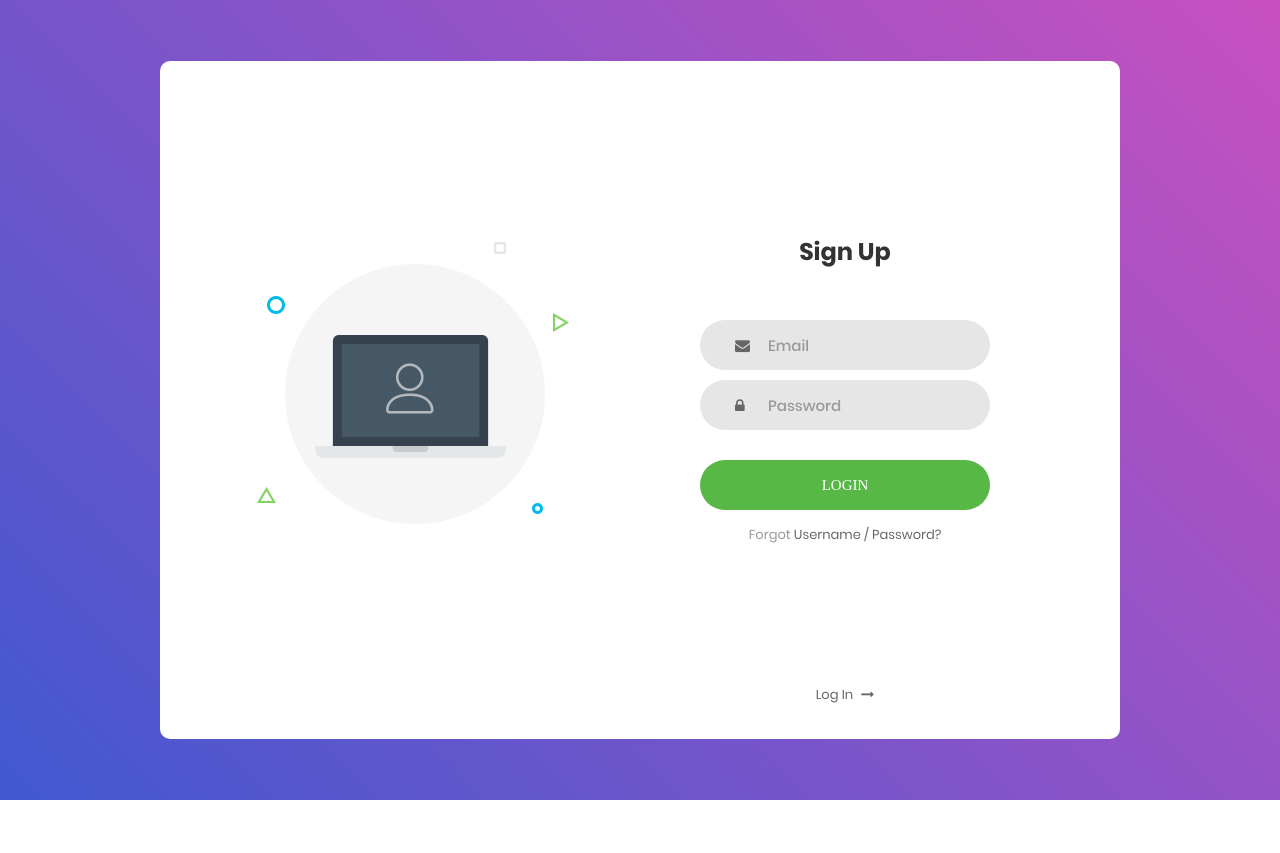
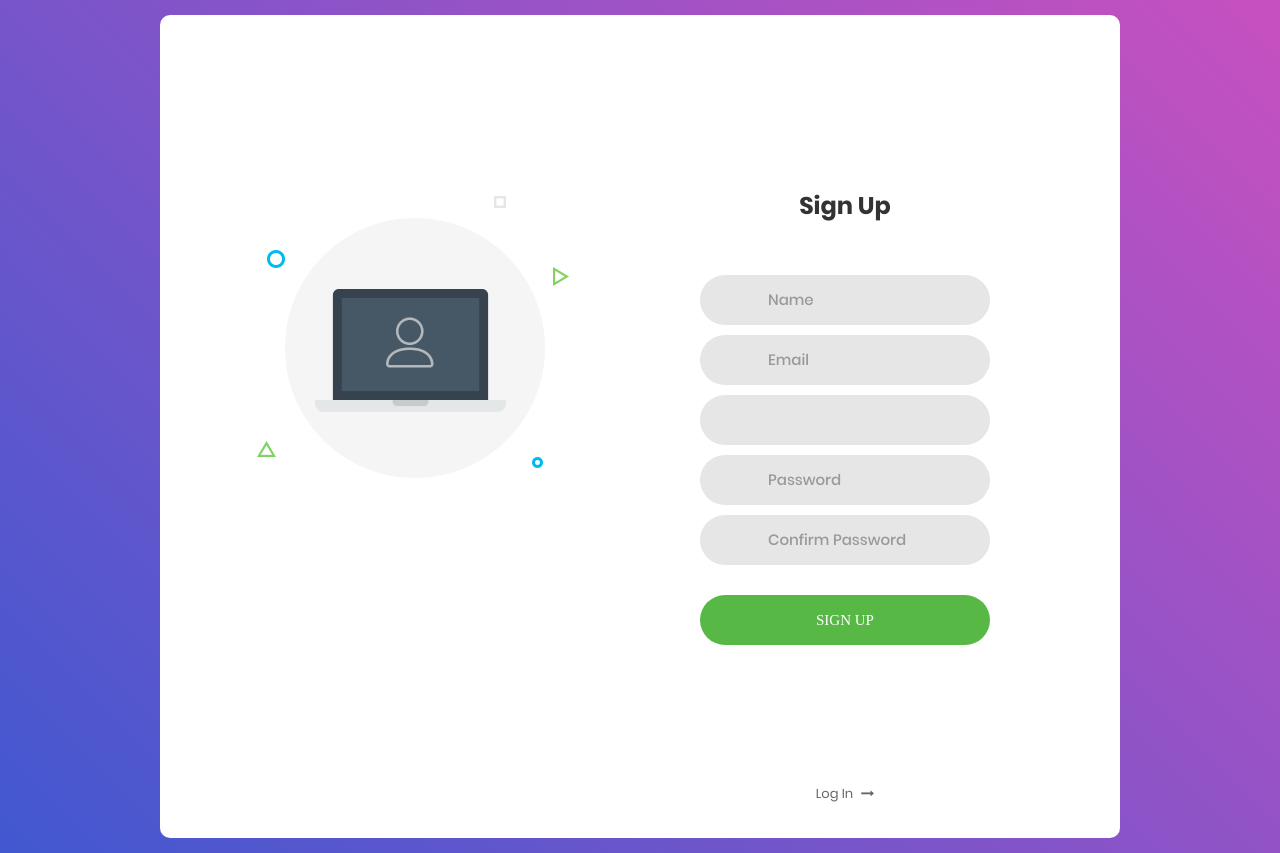
Before and after one commit to juniorrestituyo/user-auth-system, a Django app: page /signup/ in a window 1280 px wide. Before the commit the page ends 800 px from the top, so only its background shows below. Run offline with Django 4.2, Linux system fonts and the light colour scheme; some libraries are stand-ins or nearby versions; some web fonts are replaced.

Commit message:
working with sign up

```diff
--- a/templates/index.html
+++ b/templates/index.html
@@ -41,35 +41,17 @@
 						Sign Up
 					</span>
 
-					<div class="wrap-input100 validate-input" data-validate = "Valid email is required: ex@abc.xyz">
-						<input class="input100" type="text" name="email" placeholder="Email">
+					{% for field in form %}
+					<div class="wrap-input100 validate-input">
+						{{field}}
 						<span class="focus-input100"></span>
-						<span class="symbol-input100">
-							<i class="fa fa-envelope" aria-hidden="true"></i>
-						</span>
 					</div>
-
-					<div class="wrap-input100 validate-input" data-validate = "Password is required">
-						<input class="input100" type="password" name="pass" placeholder="Password">
-						<span class="focus-input100"></span>
-						<span class="symbol-input100">
-							<i class="fa fa-lock" aria-hidden="true"></i>
-						</span>
-					</div>
+					{% endfor %}
 
 					<div class="container-login100-form-btn">
 						<button class="login100-form-btn">
-							Login
+							Sign Up
 						</button>
-					</div>
-
-					<div class="text-center p-t-12">
-						<span class="txt1">
-							Forgot
-						</span>
-						<a class="txt2" href="#">
-							Username / Password?
-						</a>
 					</div>
 
 					<div class="text-center p-t-136">
@@ -86,8 +68,8 @@
 						Login
 					</span>
 
-					<div class="wrap-input100 validate-input" data-validate = "Valid email is required: ex@abc.xyz">
-						<input class="input100" type="text" name="username" placeholder="Email or Username">
+					<div class="wrap-input100 validate-input" data-validate = "Valid username is required: ex@abc.xyz">
+						<input class="input100" type="text" name="username" placeholder="Username">
 						<span class="focus-input100"></span>
 						<span class="symbol-input100">
 							<i class="fa fa-envelope" aria-hidden="true"></i>
--- /dev/null
+++ b/user/forms.py
@@ -0,0 +1,18 @@
+from django.contrib.auth.forms import UserCreationForm
+from django.contrib.auth.models import User
+from .models import Profile
+
+
+class CustomUserCreationForm(UserCreationForm):
+    class Meta:
+        model = User
+        fields = ["first_name", "email", 'username', 'password1', 'password2']
+
+    def __init__(self, *args, **kwargs):
+        super().__init__(*args, **kwargs)
+
+        self.fields["first_name"].widget.attrs.update({'class': 'input100', 'placeholder': 'Name'})
+        self.fields["email"].widget.attrs.update({'class': 'input100', 'placeholder': 'Email'})
+        self.fields["username"].widget.attrs.update({'class': 'input100', 'placeholder': 'Username'})
+        self.fields["password1"].widget.attrs.update({'class': 'input100', 'placeholder': 'Password'})
+        self.fields["password2"].widget.attrs.update({'class': 'input100', 'placeholder': 'Confirm Password'})
--- a/user/views.py
+++ b/user/views.py
@@ -3,7 +3,9 @@
 from django.contrib.auth.decorators import login_required
 from django.contrib import messages
 from django.contrib.auth.models import User
+
 from .models import Profile
+from .forms import CustomUserCreationForm
 
 
 def loginUser(request):
@@ -43,6 +45,8 @@
 
 def signup(request):
     page = 'signup'
+    form = CustomUserCreationForm()
 
-    context = {'page': page}
+
+    context = {'page': page, 'form': form}
     return render(request, 'index.html', context)
```
Also changed, not shown: db.sqlite3, user/signals.py (added).
